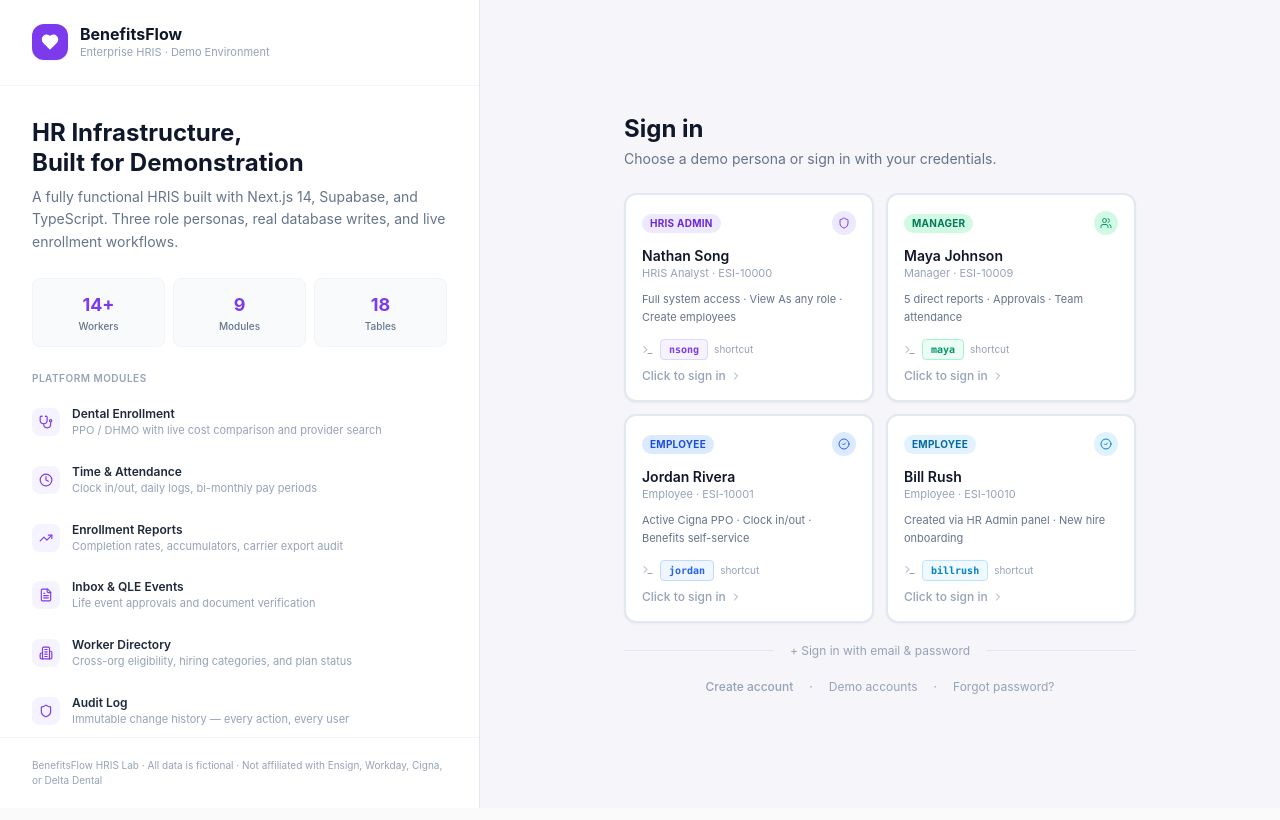
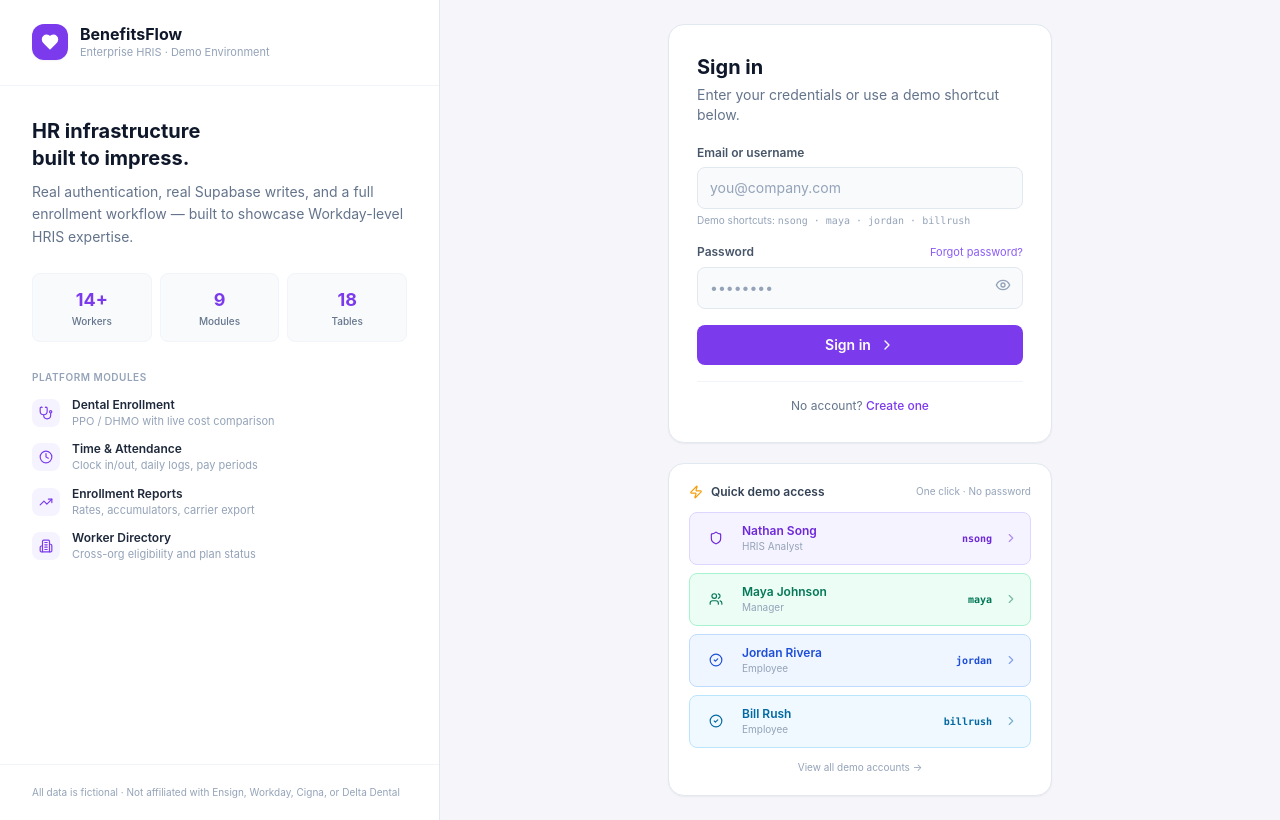
Before and after one commit to covercapy/benefitsflow, a Next.js app: page /login in a window 1280 px wide. Built offline with nearby package versions, Linux system fonts and the light colour scheme.

Commit message:
Redesign login page to dashboard split-panel layout

```diff
--- a/src/app/login/page.tsx
+++ b/src/app/login/page.tsx
@@ -3,9 +3,9 @@
 import { useState } from 'react'
 import { createClient } from '@/lib/supabase/client'
 import {
-  Heart, Shield, Users, CheckCircle2, ChevronRight,
-  Eye, EyeOff, Stethoscope, Clock, FileText,
-  TrendingUp, Building2, Terminal
+  Heart, Shield, Users, CheckCircle2,
+  Eye, EyeOff, Stethoscope, Clock,
+  TrendingUp, Building2, ChevronRight, Zap
 } from 'lucide-react'
 import Link from 'next/link'
 import { cn } from '@/lib/utils'
@@ -22,62 +22,48 @@ const DEMO_PERSONAS = [
     email:      'hris.analyst@benefitsflow.demo',
     shortcut:   'nsong',
     name:       'Nathan Song',
-    role:       'HRIS Analyst',
-    employeeId: 'ESI-10000',
-    scenario:   'Full system access · View As any role · Create employees',
+    title:      'HRIS Analyst',
     icon:       Shield,
     color:      'violet',
-    badge:      'HRIS Admin',
   },
   {
     email:      'manager.maya@benefitsflow.demo',
     shortcut:   'maya',
     name:       'Maya Johnson',
-    role:       'Manager',
-    employeeId: 'ESI-10009',
-    scenario:   '5 direct reports · Approvals · Team attendance',
+    title:      'Manager',
     icon:       Users,
     color:      'emerald',
-    badge:      'Manager',
   },
   {
     email:      'enrolled@benefitsflow.demo',
     shortcut:   'jordan',
     name:       'Jordan Rivera',
-    role:       'Employee',
-    employeeId: 'ESI-10001',
-    scenario:   'Active Cigna PPO · Clock in/out · Benefits self-service',
+    title:      'Employee',
     icon:       CheckCircle2,
     color:      'blue',
-    badge:      'Employee',
   },
   {
     email:      'billrush@benefitsflow.demo',
     shortcut:   'billrush',
     name:       'Bill Rush',
-    role:       'Employee',
-    employeeId: 'ESI-10010',
-    scenario:   'Created via HR Admin panel · New hire onboarding',
+    title:      'Employee',
     icon:       CheckCircle2,
     color:      'sky',
-    badge:      'Employee',
   },
 ]
 
-const COLOR_MAP: Record<string, { card: string; badge: string; icon: string; shortcut: string; ring: string }> = {
-  violet: { card: 'hover:border-violet-300 hover:bg-violet-50/40', badge: 'bg-violet-100 text-violet-700', icon: 'bg-violet-100 text-violet-600', shortcut: 'bg-violet-50 text-violet-600 border-violet-200', ring: 'ring-violet-400' },
-  emerald: { card: 'hover:border-emerald-300 hover:bg-emerald-50/40', badge: 'bg-emerald-100 text-emerald-700', icon: 'bg-emerald-100 text-emerald-600', shortcut: 'bg-emerald-50 text-emerald-600 border-emerald-200', ring: 'ring-emerald-400' },
-  blue: { card: 'hover:border-blue-300 hover:bg-blue-50/40', badge: 'bg-blue-100 text-blue-700', icon: 'bg-blue-100 text-blue-600', shortcut: 'bg-blue-50 text-blue-600 border-blue-200', ring: 'ring-blue-400' },
-  sky: { card: 'hover:border-sky-300 hover:bg-sky-50/40', badge: 'bg-sky-100 text-sky-700', icon: 'bg-sky-100 text-sky-600', shortcut: 'bg-sky-50 text-sky-600 border-sky-200', ring: 'ring-sky-400' },
+const CHIP_COLORS: Record<string, { bg: string; text: string; border: string; ring: string }> = {
+  violet: { bg: 'bg-violet-50 hover:bg-violet-100',  text: 'text-violet-700', border: 'border-violet-200', ring: 'ring-violet-400' },
+  emerald:{ bg: 'bg-emerald-50 hover:bg-emerald-100',text: 'text-emerald-700',border: 'border-emerald-200',ring: 'ring-emerald-400'},
+  blue:   { bg: 'bg-blue-50 hover:bg-blue-100',      text: 'text-blue-700',   border: 'border-blue-200',   ring: 'ring-blue-400'  },
+  sky:    { bg: 'bg-sky-50 hover:bg-sky-100',        text: 'text-sky-700',    border: 'border-sky-200',    ring: 'ring-sky-400'   },
 }
 
 const FEATURE_HIGHLIGHTS = [
-  { icon: Stethoscope, label: 'Dental Enrollment',   desc: 'PPO / DHMO with live cost comparison and provider search' },
-  { icon: Clock,       label: 'Time & Attendance',   desc: 'Clock in/out, daily logs, bi-monthly pay periods' },
-  { icon: TrendingUp,  label: 'Enrollment Reports',  desc: 'Completion rates, accumulators, carrier export audit' },
-  { icon: FileText,    label: 'Inbox & QLE Events',  desc: 'Life event approvals and document verification' },
-  { icon: Building2,   label: 'Worker Directory',    desc: 'Cross-org eligibility, hiring categories, and plan status' },
-  { icon: Shield,      label: 'Audit Log',           desc: 'Immutable change history — every action, every user' },
+  { icon: Stethoscope, label: 'Dental Enrollment',   desc: 'PPO / DHMO with live cost comparison' },
+  { icon: Clock,       label: 'Time & Attendance',   desc: 'Clock in/out, daily logs, pay periods' },
+  { icon: TrendingUp,  label: 'Enrollment Reports',  desc: 'Rates, accumulators, carrier export' },
+  { icon: Building2,   label: 'Worker Directory',    desc: 'Cross-org eligibility and plan status' },
 ]
 
 function withTimeout<T>(promise: Promise<T>, ms: number): Promise<T> {
@@ -90,23 +76,22 @@ function withTimeout<T>(promise: Promise<T>, ms: number): Promise<T> {
 export default function LoginPage() {
   const supabase = createClient()
   const [loading, setLoading] = useState<string | null>(null)
-  const [error, setError] = useState<string | null>(null)
-  const [showManual, setShowManual] = useState(false)
-  const [manualEmail, setManualEmail] = useState('')
-  const [manualPassword, setManualPassword] = useState('')
-  const [showPassword, setShowPassword] = useState(false)
+  const [error, setError]     = useState<string | null>(null)
+  const [email, setEmail]     = useState('')
+  const [password, setPassword] = useState('')
+  const [showPw, setShowPw]   = useState(false)
 
-  async function loginAs(email: string) {
-    setLoading(email)
+  async function loginAs(emailAddr: string) {
+    setLoading(emailAddr)
     setError(null)
     try {
       const res = await withTimeout(fetch('/api/demo-login', {
         method: 'POST',
         headers: { 'Content-Type': 'application/json' },
-        body: JSON.stringify({ email }),
+        body: JSON.stringify({ email: emailAddr }),
       }), 7000)
-      const result = await res.json()
-      if (!res.ok) throw new Error(result.error || 'Demo login failed')
+      const data = await res.json()
+      if (!res.ok) throw new Error(data.error || 'Demo login failed')
       window.location.href = '/dashboard'
     } catch (err: unknown) {
       const msg = err instanceof Error ? err.message : 'Login failed'
@@ -115,12 +100,12 @@ export default function LoginPage() {
     }
   }
 
-  async function manualLogin(e: React.FormEvent) {
+  async function handleSignIn(e: React.FormEvent) {
     e.preventDefault()
-    setLoading('manual')
+    setLoading('form')
     setError(null)
-    const resolved = USERNAME_SHORTCUTS[manualEmail.trim().toLowerCase()] || manualEmail.trim()
-    const isShortcut = resolved !== manualEmail.trim()
+    const resolved = USERNAME_SHORTCUTS[email.trim().toLowerCase()] ?? email.trim()
+    const isShortcut = resolved !== email.trim()
     try {
       if (isShortcut) {
         const res = await withTimeout(fetch('/api/demo-login', {
@@ -128,15 +113,16 @@ export default function LoginPage() {
           headers: { 'Content-Type': 'application/json' },
           body: JSON.stringify({ email: resolved }),
         }), 7000)
-        const result = await res.json()
-        if (!res.ok) throw new Error(result.error || 'Login failed')
+        const data = await res.json()
+        if (!res.ok) throw new Error(data.error || 'Login failed')
         window.location.href = '/dashboard'
         return
       }
-      const { error: signInError } = await withTimeout(
-        supabase.auth.signInWithPassword({ email: resolved, password: manualPassword }), 5000
+      const { error: signInErr } = await withTimeout(
+        supabase.auth.signInWithPassword({ email: resolved, password }),
+        5000
       )
-      if (signInError) throw signInError
+      if (signInErr) throw signInErr
       window.location.href = '/dashboard'
     } catch (err: unknown) {
       setError(err instanceof Error ? err.message : 'Login failed')
@@ -147,13 +133,12 @@ export default function LoginPage() {
   return (
     <div className="min-h-screen bg-[#f5f5fa] flex">
 
-      {/* ── LEFT PANEL — branding + feature list ── */}
-      <div className="hidden lg:flex lg:w-[420px] xl:w-[480px] shrink-0 bg-white border-r border-slate-200 flex-col">
+      {/* ── LEFT PANEL — branding ── */}
+      <div className="hidden lg:flex lg:w-[380px] xl:w-[440px] shrink-0 bg-white border-r border-slate-200 flex-col">
 
-        {/* Logo header */}
         <div className="px-8 py-6 border-b border-slate-100 flex items-center gap-3">
           <div className="w-9 h-9 bg-violet-600 rounded-xl flex items-center justify-center shadow-sm">
-            <Heart className="w-4.5 h-4.5 text-white fill-white" style={{ width: 18, height: 18 }} />
+            <Heart className="w-[18px] h-[18px] text-white fill-white" />
           </div>
           <div>
             <p className="font-bold text-slate-900 leading-tight">BenefitsFlow</p>
@@ -161,23 +146,21 @@ export default function LoginPage() {
           </div>
         </div>
 
-        {/* Hero text */}
         <div className="px-8 pt-8 pb-6">
-          <h2 className="text-2xl font-bold text-slate-900 leading-tight mb-2">
-            HR Infrastructure,<br />Built for Demonstration
+          <h2 className="text-xl font-bold text-slate-900 leading-snug mb-2">
+            HR infrastructure<br />built to impress.
           </h2>
           <p className="text-sm text-slate-500 leading-relaxed">
-            A fully functional HRIS built with Next.js 14, Supabase, and TypeScript.
-            Three role personas, real database writes, and live enrollment workflows.
+            Real authentication, real Supabase writes, and a full enrollment workflow — built to showcase Workday-level HRIS expertise.
           </p>
         </div>
 
-        {/* Stat strip */}
-        <div className="mx-8 mb-6 grid grid-cols-3 gap-2">
+        {/* Stats */}
+        <div className="mx-8 mb-7 grid grid-cols-3 gap-2">
           {[
             { label: 'Workers', value: '14+' },
             { label: 'Modules', value: '9' },
-            { label: 'Tables', value: '18' },
+            { label: 'Tables',  value: '18' },
           ].map(s => (
             <div key={s.label} className="bg-slate-50 rounded-lg p-3 text-center border border-slate-100">
               <p className="text-lg font-bold text-violet-600">{s.value}</p>
@@ -189,17 +172,17 @@ export default function LoginPage() {
         {/* Feature list */}
         <div className="px-8 flex-1">
           <p className="text-[10px] font-semibold text-slate-400 uppercase tracking-wider mb-3">Platform Modules</p>
-          <div className="space-y-2">
+          <div className="space-y-3">
             {FEATURE_HIGHLIGHTS.map(f => {
               const Icon = f.icon
               return (
-                <div key={f.label} className="flex items-start gap-3 py-2">
+                <div key={f.label} className="flex items-start gap-3">
                   <div className="w-7 h-7 bg-violet-50 rounded-lg flex items-center justify-center shrink-0 mt-0.5">
                     <Icon className="w-3.5 h-3.5 text-violet-600" />
                   </div>
                   <div>
                     <p className="text-xs font-semibold text-slate-800">{f.label}</p>
-                    <p className="text-[11px] text-slate-400 leading-relaxed">{f.desc}</p>
+                    <p className="text-[11px] text-slate-400">{f.desc}</p>
                   </div>
                 </div>
               )
@@ -207,44 +190,117 @@ export default function LoginPage() {
           </div>
         </div>
 
-        {/* Footer */}
         <div className="px-8 py-5 border-t border-slate-100">
-          <p className="text-[10px] text-slate-400">
-            BenefitsFlow HRIS Lab · All data is fictional · Not affiliated with Ensign, Workday, Cigna, or Delta Dental
-          </p>
+          <p className="text-[10px] text-slate-400">All data is fictional · Not affiliated with Ensign, Workday, Cigna, or Delta Dental</p>
         </div>
       </div>
 
-      {/* ── RIGHT PANEL — sign-in form ── */}
+      {/* ── RIGHT PANEL — sign-in ── */}
       <div className="flex-1 flex flex-col items-center justify-center p-6 overflow-y-auto">
 
         {/* Mobile logo */}
-        <div className="flex lg:hidden items-center gap-2.5 mb-6">
+        <div className="flex lg:hidden items-center gap-2.5 mb-8">
           <div className="w-8 h-8 bg-violet-600 rounded-lg flex items-center justify-center">
             <Heart className="w-4 h-4 text-white fill-white" />
           </div>
           <p className="font-bold text-slate-900">BenefitsFlow</p>
         </div>
 
-        <div className="w-full max-w-lg">
+        <div className="w-full max-w-sm">
 
-          {/* Heading */}
-          <div className="mb-6">
-            <h1 className="text-2xl font-bold text-slate-900">Sign in</h1>
-            <p className="text-sm text-slate-500 mt-1">Choose a demo persona or sign in with your credentials.</p>
-          </div>
+          {/* ── SIGN-IN FORM — PRIMARY FOCUS ── */}
+          <div className="bg-white rounded-2xl border border-slate-200 shadow-sm p-7 mb-5">
+            <h1 className="text-xl font-bold text-slate-900 mb-1">Sign in</h1>
+            <p className="text-sm text-slate-500 mb-5">
+              Enter your credentials or use a demo shortcut below.
+            </p>
 
-          {/* Error */}
             {error && (
-            <div className="mb-4 bg-red-50 border border-red-200 rounded-xl px-4 py-3 text-red-700 text-sm">
+              <div className="mb-4 bg-red-50 border border-red-200 rounded-lg px-3 py-2.5 text-red-700 text-xs">
                 {error}
               </div>
             )}
 
-          {/* Persona cards */}
-          <div className="grid grid-cols-1 sm:grid-cols-2 gap-3 mb-5">
+            <form onSubmit={handleSignIn} className="space-y-4">
+              <div>
+                <label className="text-xs font-semibold text-slate-600 block mb-1.5">
+                  Email or username
+                </label>
+                <input
+                  type="text"
+                  value={email}
+                  onChange={e => setEmail(e.target.value)}
+                  placeholder="you@company.com"
+                  required
+                  className="w-full bg-slate-50 border border-slate-200 rounded-lg px-3 py-2.5 text-sm text-slate-900 placeholder-slate-400 outline-none focus:ring-2 focus:ring-violet-500 focus:border-transparent transition"
+                />
+                <p className="text-[10px] text-slate-400 mt-1">
+                  Demo shortcuts: <span className="font-mono">nsong · maya · jordan · billrush</span>
+                </p>
+              </div>
+
+              <div>
+                <div className="flex items-center justify-between mb-1.5">
+                  <label className="text-xs font-semibold text-slate-600">Password</label>
+                  <Link href="/forgot-password" className="text-[11px] text-violet-500 hover:text-violet-700 transition-colors">
+                    Forgot password?
+                  </Link>
+                </div>
+                <div className="relative">
+                  <input
+                    type={showPw ? 'text' : 'password'}
+                    value={password}
+                    onChange={e => setPassword(e.target.value)}
+                    placeholder="••••••••"
+                    className="w-full bg-slate-50 border border-slate-200 rounded-lg px-3 py-2.5 pr-10 text-sm text-slate-900 placeholder-slate-400 outline-none focus:ring-2 focus:ring-violet-500 focus:border-transparent transition"
+                  />
+                  <button
+                    type="button"
+                    onClick={() => setShowPw(!showPw)}
+                    className="absolute right-3 top-2.5 text-slate-400 hover:text-slate-600"
+                  >
+                    {showPw ? <EyeOff className="w-4 h-4" /> : <Eye className="w-4 h-4" />}
+                  </button>
+                </div>
+              </div>
+
+              <button
+                type="submit"
+                disabled={!!loading}
+                className="w-full bg-violet-600 hover:bg-violet-700 text-white text-sm font-semibold py-2.5 rounded-lg transition-colors disabled:opacity-50 flex items-center justify-center gap-2"
+              >
+                {loading === 'form' ? (
+                  <>
+                    <div className="w-4 h-4 border-2 border-white border-t-transparent rounded-full animate-spin" />
+                    Signing in…
+                  </>
+                ) : (
+                  <>Sign in <ChevronRight className="w-4 h-4" /></>
+                )}
+              </button>
+            </form>
+
+            <div className="mt-4 pt-4 border-t border-slate-100 text-center">
+              <p className="text-xs text-slate-500">
+                No account?{' '}
+                <Link href="/register" className="text-violet-600 hover:text-violet-700 font-medium transition-colors">
+                  Create one
+                </Link>
+              </p>
+            </div>
+          </div>
+
+          {/* ── DEMO QUICK ACCESS — SECONDARY ── */}
+          <div className="bg-white rounded-2xl border border-slate-200 shadow-sm p-5">
+            <div className="flex items-center gap-2 mb-3">
+              <Zap className="w-3.5 h-3.5 text-amber-500" />
+              <p className="text-xs font-semibold text-slate-700">Quick demo access</p>
+              <span className="ml-auto text-[10px] text-slate-400">One click · No password</span>
+            </div>
+
+            <div className="space-y-2">
               {DEMO_PERSONAS.map(persona => {
-              const colors = COLOR_MAP[persona.color]
+                const colors = CHIP_COLORS[persona.color]
                 const Icon = persona.icon
                 const isLoading = loading === persona.email
 
@@ -254,117 +310,41 @@ export default function LoginPage() {
                     onClick={() => loginAs(persona.email)}
                     disabled={!!loading}
                     className={cn(
-                    'relative text-left bg-white rounded-xl border-2 border-slate-200 p-4 transition-all duration-150 group shadow-sm',
-                    colors.card,
+                      'w-full flex items-center gap-3 px-3 py-2.5 rounded-lg border transition-all text-left',
+                      colors.bg, colors.border,
                       isLoading && `ring-2 ${colors.ring}`,
-                    loading && loading !== persona.email && 'opacity-50 cursor-not-allowed'
+                      loading && loading !== persona.email && 'opacity-40 cursor-not-allowed'
                     )}
                   >
-                  {/* Role badge */}
-                  <div className="flex items-center justify-between mb-3">
-                    <span className={cn('text-[10px] font-bold uppercase tracking-wide px-2 py-0.5 rounded-full', colors.badge)}>
-                      {persona.badge}
-                    </span>
-                    <div className={cn('w-6 h-6 rounded-full flex items-center justify-center shrink-0', colors.icon)}>
+                    <div className={cn('w-7 h-7 rounded-full flex items-center justify-center shrink-0', colors.bg)}>
                       {isLoading
-                        ? <div className="w-3 h-3 border-2 border-current border-t-transparent rounded-full animate-spin" />
-                        : <Icon className="w-3 h-3" />
+                        ? <div className="w-3.5 h-3.5 border-2 border-current border-t-transparent rounded-full animate-spin" />
+                        : <Icon className={cn('w-3.5 h-3.5', colors.text)} />
                       }
                     </div>
+
+                    <div className="flex-1 min-w-0">
+                      <p className={cn('text-xs font-semibold', colors.text)}>{persona.name}</p>
+                      <p className="text-[10px] text-slate-400">{persona.title}</p>
                     </div>
 
-                  <p className="font-semibold text-slate-900 text-sm leading-tight">{persona.name}</p>
-                  <p className="text-[11px] text-slate-400 mb-2.5">{persona.role} · {persona.employeeId}</p>
-
-                  <p className="text-[11px] text-slate-500 leading-relaxed mb-3">{persona.scenario}</p>
-
-                  {/* Shortcut pill */}
-                  <div className="flex items-center gap-1.5">
-                    <Terminal className="w-3 h-3 text-slate-400 shrink-0" />
-                    <code className={cn('text-[10px] font-mono font-semibold px-2 py-0.5 rounded border', colors.shortcut)}>
+                    <code className={cn('text-[10px] font-mono font-bold shrink-0', colors.text)}>
                       {persona.shortcut}
                     </code>
-                    <span className="text-[10px] text-slate-400">shortcut</span>
-                  </div>
 
-                  <div className="flex items-center gap-1 mt-2 text-xs font-medium text-slate-400 group-hover:text-slate-700 transition-colors">
-                    {isLoading ? 'Signing in…' : 'Click to sign in'}
-                    {!isLoading && <ChevronRight className="w-3 h-3" />}
-                  </div>
+                    <ChevronRight className={cn('w-3.5 h-3.5 shrink-0', colors.text, 'opacity-50')} />
                   </button>
                 )
               })}
             </div>
 
-          {/* Divider */}
-          <div className="relative flex items-center gap-3 mb-5">
-            <div className="flex-1 h-px bg-slate-200" />
-            <button
-              onClick={() => setShowManual(!showManual)}
-              className="text-xs text-slate-400 hover:text-slate-700 transition-colors whitespace-nowrap px-1"
-            >
-              {showManual ? '− Hide' : '+ Sign in with email & password'}
-            </button>
-            <div className="flex-1 h-px bg-slate-200" />
+            <p className="text-[10px] text-slate-400 text-center mt-3">
+              <Link href="/demo-accounts" className="hover:text-violet-500 transition-colors">
+                View all demo accounts →
+              </Link>
+            </p>
           </div>
 
-          {/* Manual login form */}
-          {showManual && (
-            <div className="bg-white border border-slate-200 rounded-xl p-5 mb-5 shadow-sm space-y-3">
-              <form onSubmit={manualLogin} className="space-y-3">
-                <div>
-                  <label className="text-xs font-medium text-slate-600 block mb-1">Email or shortcut</label>
-                  <input
-                    type="text"
-                    value={manualEmail}
-                    onChange={e => setManualEmail(e.target.value)}
-                    placeholder="email@company.com or nsong / maya / jordan"
-                    className="w-full bg-slate-50 border border-slate-200 rounded-lg px-3 py-2 text-sm text-slate-900 placeholder-slate-400 outline-none focus:ring-2 focus:ring-violet-500 focus:border-transparent"
-                    required
-                  />
-                  <p className="text-[10px] text-slate-400 mt-1">Shortcuts: nsong · maya · jordan · billrush</p>
-                </div>
-                <div>
-                  <label className="text-xs font-medium text-slate-600 block mb-1">Password</label>
-                  <div className="relative">
-                    <input
-                      type={showPassword ? 'text' : 'password'}
-                      value={manualPassword}
-                      onChange={e => setManualPassword(e.target.value)}
-                      className="w-full bg-slate-50 border border-slate-200 rounded-lg px-3 py-2 pr-10 text-sm text-slate-900 outline-none focus:ring-2 focus:ring-violet-500 focus:border-transparent"
-                      required
-                    />
-                    <button
-                      type="button"
-                      onClick={() => setShowPassword(!showPassword)}
-                      className="absolute right-3 top-2.5 text-slate-400 hover:text-slate-600"
-                    >
-                      {showPassword ? <EyeOff className="w-4 h-4" /> : <Eye className="w-4 h-4" />}
-                    </button>
-                  </div>
-                </div>
-                <button
-                  type="submit"
-                  disabled={!!loading}
-                  className="w-full bg-violet-600 hover:bg-violet-700 text-white text-sm font-semibold py-2.5 rounded-lg transition-colors disabled:opacity-50"
-                >
-                  {loading === 'manual' ? 'Signing in…' : 'Sign in'}
-                </button>
-              </form>
-              <p className="text-center text-xs text-slate-400">
-                <Link href="/forgot-password" className="hover:text-violet-600 transition-colors">Forgot password?</Link>
-              </p>
-            </div>
-          )}
-
-          {/* Bottom links */}
-          <div className="flex items-center justify-center gap-4 text-xs text-slate-400">
-            <Link href="/register" className="hover:text-violet-600 transition-colors font-medium">Create account</Link>
-            <span>·</span>
-            <Link href="/demo-accounts" className="hover:text-violet-600 transition-colors">Demo accounts</Link>
-            <span>·</span>
-            <Link href="/forgot-password" className="hover:text-violet-600 transition-colors">Forgot password?</Link>
-          </div>
         </div>
       </div>
     </div>
```
Lines whose indentation alone changed are shown as unchanged.
